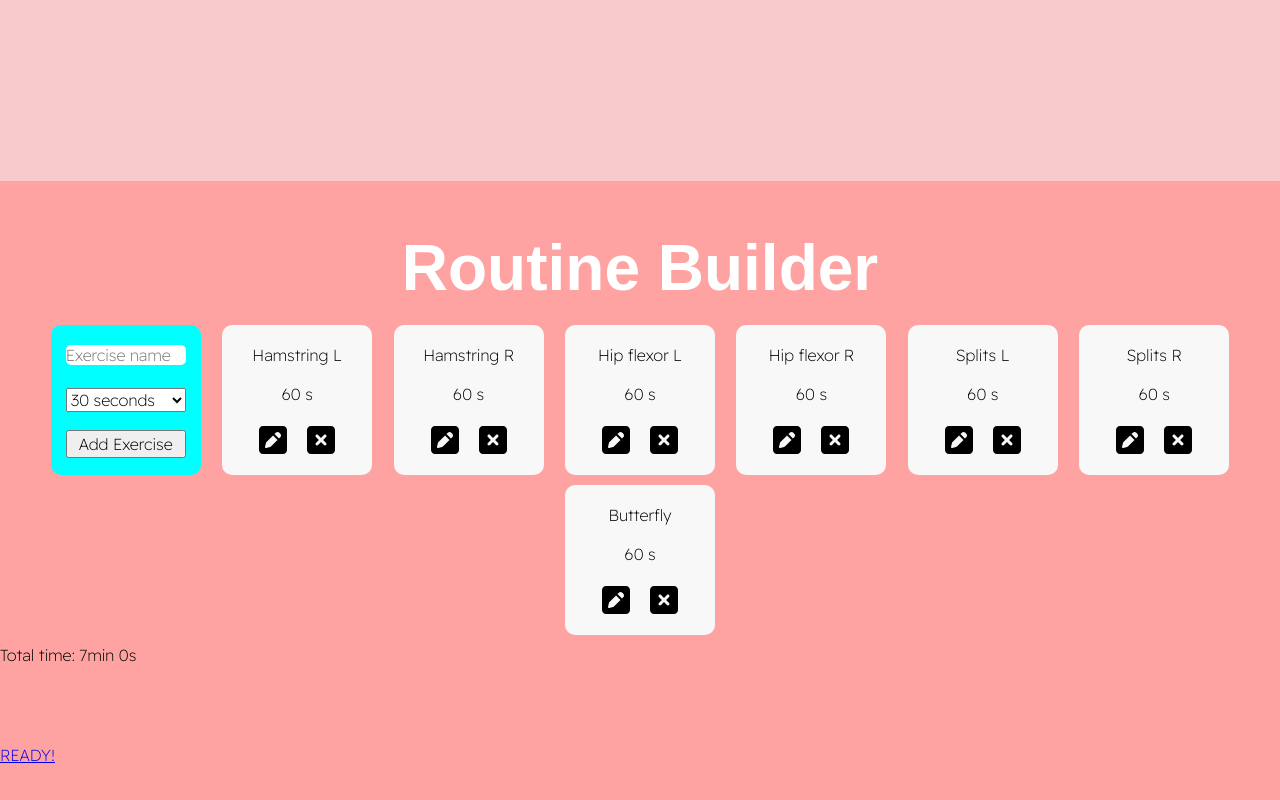
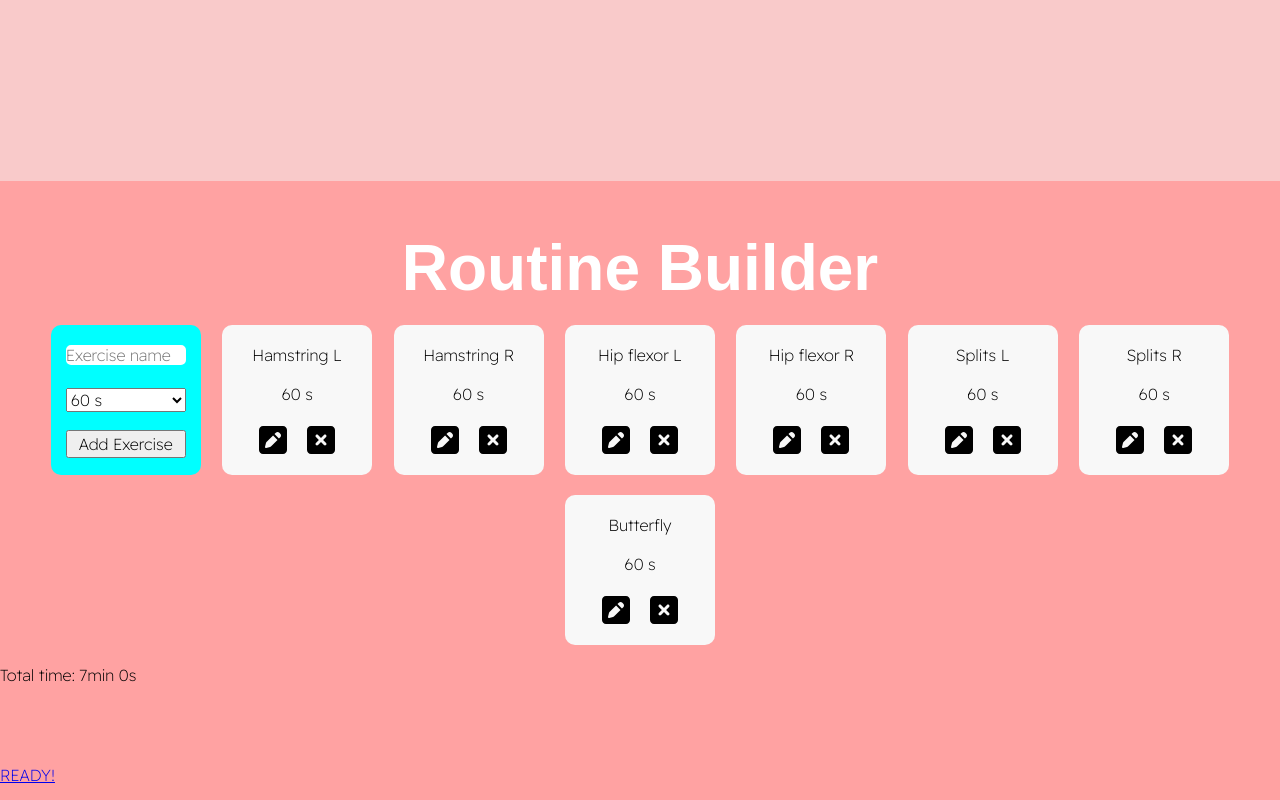
Before and after one commit to ElianeV/Bendy-Candle, a React (Create React App) app: page / in a window 1280 px wide. Both pictures are taken after a click on the button "Edit Routine". Shown: the part 619-1419 px from the top of the page. Built offline with nearby package versions, Linux system fonts and the light colour scheme; a web font is replaced by a local one.

Commit message:
Keep dropdowns consistent (order + abbrev)

```diff
--- a/src/App.scss
+++ b/src/App.scss
@@ -70,7 +70,7 @@
       .editExerciseButton-nonEditMode {
         width: 150px;
         height: 150px;
-        margin: 0 10px 10px 10px;
+        margin: 0 10px 20px 10px;
         border-radius: 10px;
         background-color: cyan;
       }
@@ -92,7 +92,7 @@
       .editExerciseButton-editMode {
         width: 150px;
         height: 150px;
-        margin: 0 10px 10px 10px;
+        margin: 0 10px 20px 10px;
         border-radius: 10px;
         background-color: cyan;
         display: flex;
@@ -120,7 +120,7 @@
         width: 150px;
         height: 150px;
         border-radius: 10px;
-        margin: 0 10px 10px 10px;
+        margin: 0 10px 20px 10px;
         display: flex;
         flex-direction: column;
         justify-content: space-evenly;
@@ -128,15 +128,20 @@
         background-color: #f8f8f8;
         input {
           font-family: "Readex Pro", sans-serif;
+          width: 120px;
+          border-radius: 7px;
         }
         select {
           font-family: "Readex Pro", sans-serif;
+          width: 120px;
         }
         .deleteButton:hover {
           color: red;
+          cursor: pointer;
         }
         .editButton:hover {
           color: cyan;
+          cursor: pointer;
         }
       }
     }
--- a/src/components/main/Exercisebar.js
+++ b/src/components/main/Exercisebar.js
@@ -31,10 +31,10 @@ function Exercisebar(props) {
             value={exDuration}
             onChange={(event) => setExDuration(event.target.value)}
           >
+            <option value="60">60 s</option>
+            <option value="45">45 s</option>
+            <option value="30">30 s</option>
             <option value="3">3 s (demo)</option>
-            <option value="30">30 s</option>
-            <option value="45">45 s</option>
-            <option value="60">60 s</option>
           </select>
         </>
       ) : (
@@ -50,7 +50,7 @@ function Exercisebar(props) {
               icon={edit ? faSquareCheck : faSquarePen}
               className="editButton"
               size="2x"
-              style={{ padding: "0px 10px" }}
+              style={{ margin: "0px 10px" }}
               onClick={() => {
                 editDuration(id, exDuration);
                 editName(id, exName);
@@ -61,7 +61,7 @@ function Exercisebar(props) {
             <FontAwesomeIcon
               className="deleteButton"
               icon={faSquareXmark}
-              style={{ padding: "0px 10px" }}
+              style={{ margin: "0px 10px" }}
               size="2x"
               onClick={() => removeExercise(id)}
             />
--- a/src/components/main/Routinebuilder.js
+++ b/src/components/main/Routinebuilder.js
@@ -8,7 +8,7 @@ function Routinebar(props) {
   const { exercises, setExercises, totalStretchTime, setTotalStretchTime } =
     props;
   const [newName, setNewName] = useState("");
-  const [newDuration, setNewDuration] = useState("30");
+  const [newDuration, setNewDuration] = useState("60");
   const [editRoutine, setEditRoutine] = useState(false);
   const [error, setError] = useState(false);
 
@@ -90,10 +90,10 @@ function Routinebar(props) {
                 }
               />
               <select value={newDuration} onChange={changeNewDuration}>
-                <option value="60">60 seconds</option>
-                <option value="45">45 seconds</option>
-                <option value="30">30 seconds</option>
-                <option value="3">3 sec (demo)</option>
+                <option value="60">60 s</option>
+                <option value="45">45 s</option>
+                <option value="30">30 s </option>
+                <option value="3">3 s (demo)</option>
               </select>
               <button onClick={addExercise}>Add Exercise</button>
             </div>
```
